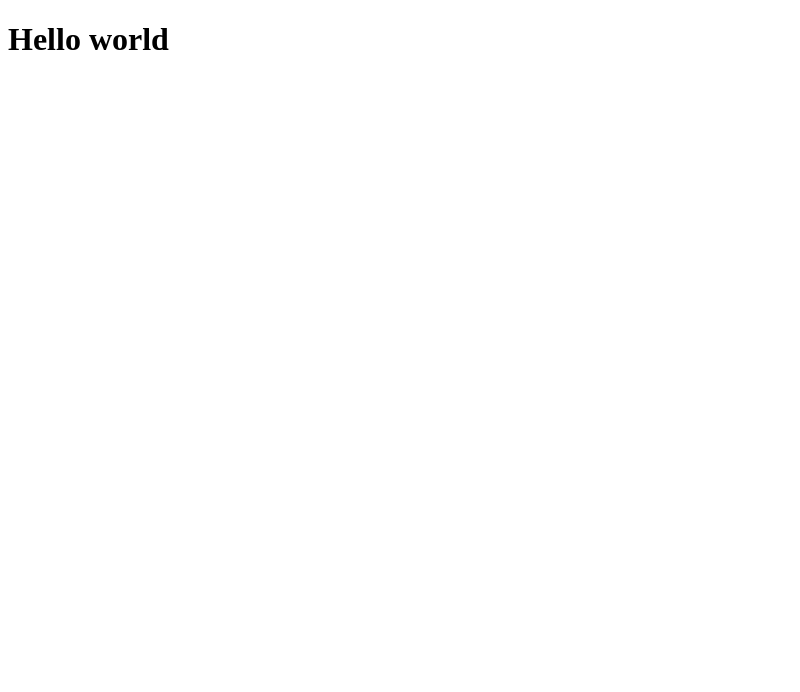
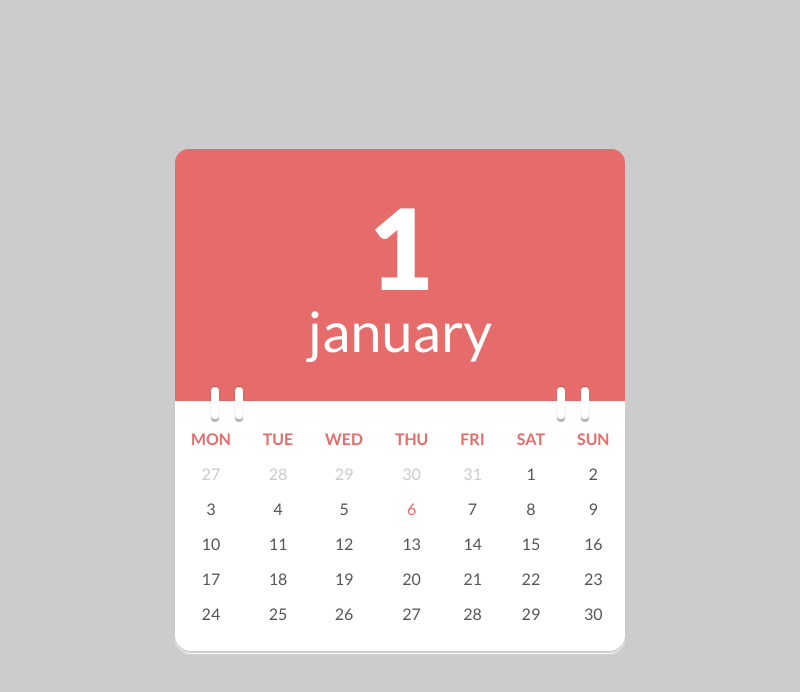
Before and after one commit to felix557700/nomeetus, an Electron app: page index.html in a window 800 px wide. Drawn offline with Linux system fonts and the light colour scheme.

Commit message:
default look for calendar

```diff
--- a/index.html
+++ b/index.html
@@ -1,10 +1,89 @@
-<!DOCTYPE html>
 <html lang="en">
     <head>
         <meta charset="UTF-8">
-        <title>Title</title>
+        <title>Calendar</title>
+
+        <link href="http://fonts.googleapis.com/css?family=Lato:300,400,700,900" rel="stylesheet">
+        <link href="style.css" rel="stylesheet">
     </head>
     <body>
-        <h1>Hello world</h1>
+        <div class="container">
+            <div class="calendar-container">
+                <header>
+                    <div class="day">1</div>
+                    <div class="month">January</div>
+                </header>
+
+                <table class="calendar">
+                    <thead>
+                        <tr>
+                            <td>Mon</td>
+                            <td>Tue</td>
+                            <td>Wed</td>
+                            <td>Thu</td>
+                            <td>Fri</td>
+                            <td>Sat</td>
+                            <td>Sun</td>
+                        </tr>
+                    </thead>
+
+                    <tbody>
+                        <tr>
+                            <td class="prev-month">27</td>
+                            <td class="prev-month">28</td>
+                            <td class="prev-month">29</td>
+                            <td class="prev-month">30</td>
+                            <td class="prev-month">31</td>
+                            <td>1</td>
+                            <td>2</td>
+                        </tr>
+
+                        <tr>
+                            <td>3</td>
+                            <td>4</td>
+                            <td>5</td>
+                            <td class="current-day">6</td>
+                            <td>7</td>
+                            <td>8</td>
+                            <td>9</td>
+                        </tr>
+
+                        <tr>
+                            <td>10</td>
+                            <td>11</td>
+                            <td>12</td>
+                            <td>13</td>
+                            <td>14</td>
+                            <td>15</td>
+                            <td>16</td>
+                        </tr>
+
+                        <tr>
+                            <td>17</td>
+                            <td>18</td>
+                            <td>19</td>
+                            <td>20</td>
+                            <td>21</td>
+                            <td>22</td>
+                            <td>23</td>
+                        </tr>
+
+                        <tr>
+                            <td>24</td>
+                            <td>25</td>
+                            <td>26</td>
+                            <td>27</td>
+                            <td>28</td>
+                            <td>29</td>
+                            <td>30</td>
+                        </tr>
+                    </tbody>
+                </table>
+
+                <div class="ring-left"></div>
+                <div class="ring-right"></div>
+
+            </div> <!-- end calendar-container -->
+        </div> <!-- end container -->
     </body>
 </html>
--- /dev/null
+++ b/style.css
@@ -0,0 +1,113 @@
+* {
+    box-sizing: border-box;
+}
+
+body {
+    background: #ccc;
+    font: 87.5%/1.5em 'Lato', sans-serif;
+    margin: 0;
+}
+
+table {
+    border-collapse: collapse;
+    border-spacing: 0;
+}
+
+td {
+    padding: 0;
+}
+
+.container {
+    left: 50%;
+    position: fixed;
+    top: 50%;
+    transform: translate(-50%, -50%);
+}
+
+.calendar-container {
+    position: relative;
+    width: 450px;
+}
+
+.calendar-container header {
+    border-radius: 1em 1em 0 0;
+    background: #e66b6b;
+    color: #fff;
+    padding: 3em 2em;
+    text-align: center;
+}
+
+.day {
+    font-size: 8em;
+    font-weight: 900;
+    line-height: 1em;
+}
+
+.month {
+    font-size: 4em;
+    line-height: 1em;
+    text-transform: lowercase;
+}
+
+.calendar {
+    width: 450px;
+    background: #fff;
+    border-radius: 0 0 1em 1em;
+    box-shadow: 0 2px 1px rgba(0, 0, 0, 0.2), 0 3px 1px #fff;
+    color: #555;
+    display: inline-block;
+    padding: 20px 0;
+}
+
+.calendar thead {
+    color: #e66b6b;
+    font-weight: 700;
+    text-transform: uppercase;
+}
+
+.calendar td {
+    padding: .5em 1em;
+    text-align: center;
+}
+
+.calendar tbody td:hover {
+    background: #cacaca;
+    color: #fff;
+}
+
+.current-day {
+    color: #e66b6b;
+}
+
+.prev-month,
+.next-month {
+    color: #cacaca;
+}
+
+.ring-left,
+.ring-right {
+    position: absolute;
+    top: 230px;
+}
+
+.ring-left {
+    left: 2em;
+}
+
+.ring-right {
+    right: 2em;
+}
+
+.ring-left:before,
+.ring-left:after,
+.ring-right:before,
+.ring-right:after {
+    background: #fff;
+    border-radius: 4px;
+    box-shadow: 0 3px 1px rgba(0, 0, 0, 0.3), 0 -1px 1px rgba(0, 0, 0, 0.2);
+    content: "";
+    display: inline-block;
+    margin: 8px;
+    height: 32px;
+    width: 8px;
+}
```
